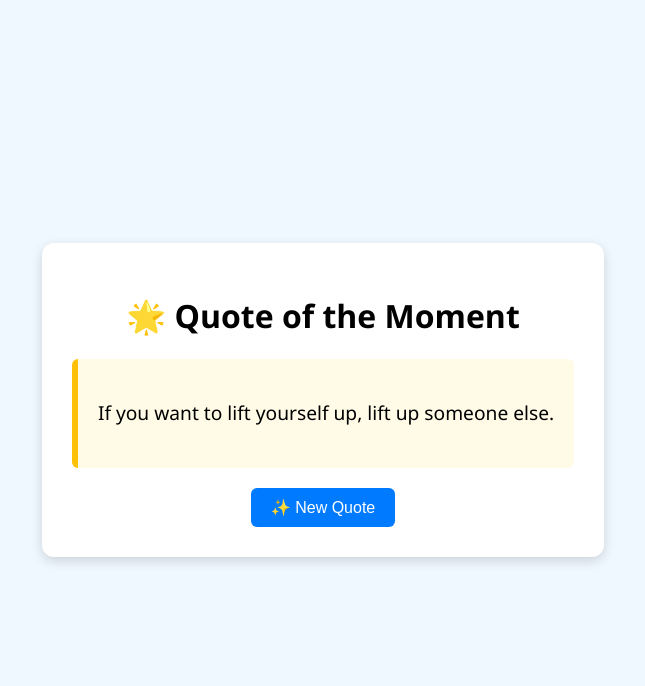
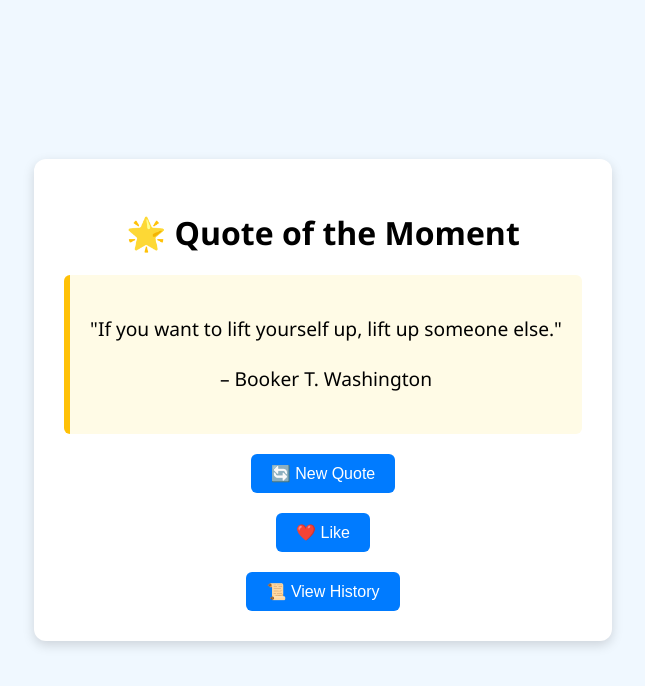
Before and after one commit to umerfarooq04/Quote-Generator, a Flask app: page / in a window 1280 px wide. Shown: the top 686 px of the page, without its empty margins (317-962 px from the left). Run offline with Flask 3, Linux system fonts and the light colour scheme.

Commit message:
Adding improved design

```diff
--- a/templates/index.html
+++ b/templates/index.html
@@ -9,11 +9,20 @@
     <div class="container">
         <h1>🌟 Quote of the Moment</h1>
         <div class="card">
-            <p>{{ quote }}</p>
+            <p class="quote">"{{ quote }}"</p>
+            <p class="author">– {{ author }}</p>
         </div>
-        <form method="get">
-            <button type="submit">✨ New Quote</button>
-        </form>
+        <div class="buttons">
+            <form method="get">
+                <button type="submit">🔄 New Quote</button>
+            </form>
+            <form action="/like">
+                <button type="submit">❤️ Like</button>
+            </form>
+            <form action="/history">
+                <button type="submit">📜 View History</button>
+            </form>
+        </div>
     </div>
 </body>
 </html>
```
